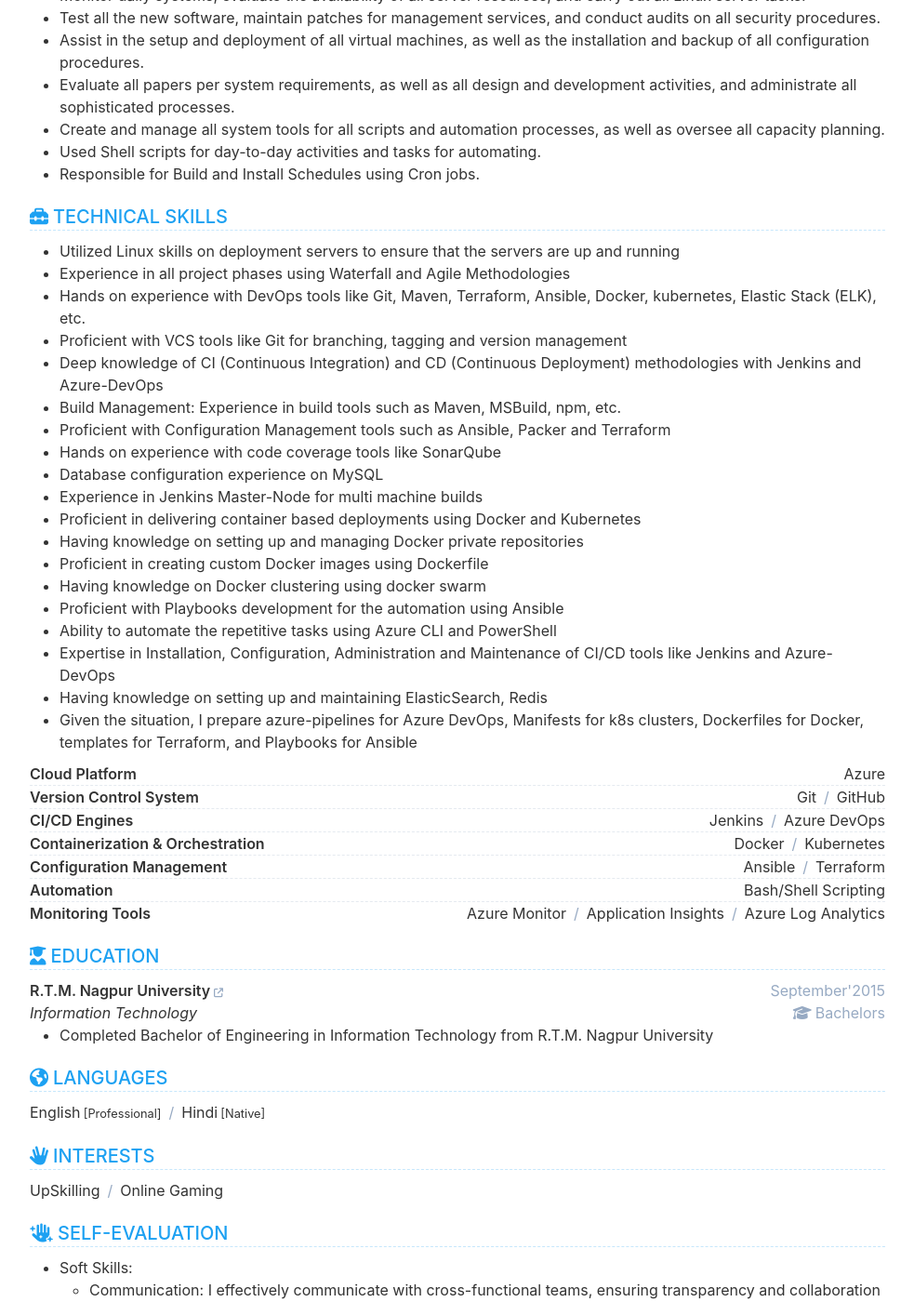
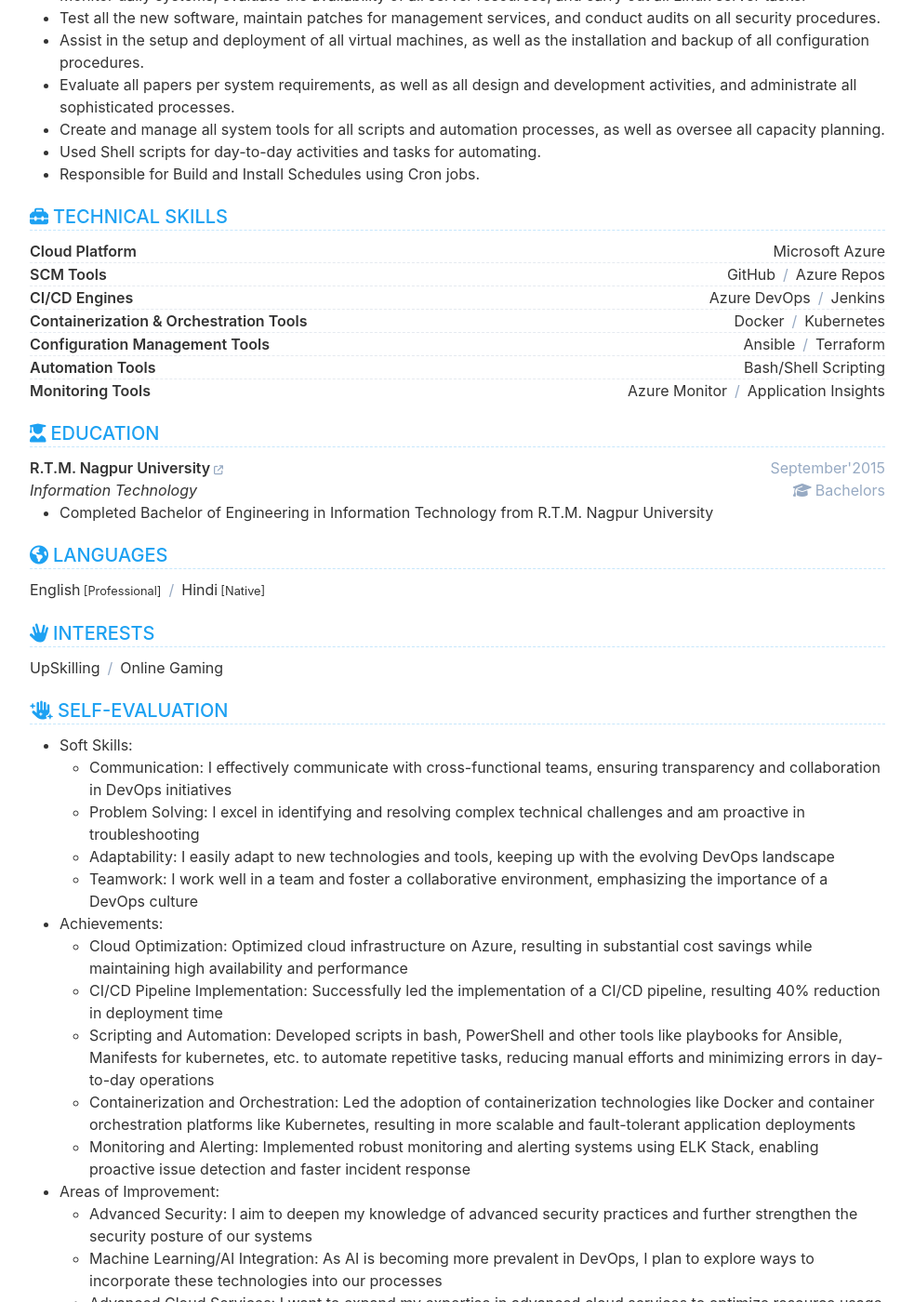
Before and after one commit to Raskinn/Resume, a Jekyll site: the page built from index.html, in a window 1280 px wide and 1400 px high, scrolled down 2362 px. Shown: the whole window at 93% size, without its empty margins (148-1131 px from the left). Built offline with Jekyll 4.4.1, drawn with Linux system fonts in a browser that asks for light colours; some of the changed text lies outside the part shown.

Commit message:
added changes

```diff
--- a/_data/data.yml
+++ b/_data/data.yml
@@ -104,10 +104,10 @@ experience:
       location: Remote, India
       description: |
         Key Roles and Responsibilities:
-        + As a DevOps Engineer my roles and responsibilities revolve around building and deploying Applications.
+        + As a DevOps Engineer my roles and responsibilities revolve around building and deploying various Applications.
         + Also worked with Development and Testing Teams to establish a build schedule, execute the builds, and troubleshoot build failures.
         + Experience in Implementing Continuous Integration pipeline with Azure DevOps.
-        + Experience in working on version control tools like GIT like Created branches, tagging, and providing access permissions to the developers over branches.
+        + Experience in working on version control tools like GIT where I Created branches, tagging, and providing access permissions to the developers over branches.
         + Hands-on experience in building and managing CI/CD pipelines using Azure DevOps, automating deployments with Terraform, YAML, and PowerShell.
         + Deployed and managed containerized applications using Azure Kubernetes Service (AKS) for scalable and resilient microservices architecture.
         + Implemented CI/CD pipelines to automate AKS deployments using Azure DevOps and GitHub Actions.
@@ -233,26 +233,27 @@ skills:
   show: true
   order: 3
   title: Technical Skills
-  description: |
-    + Utilized Linux skills on deployment servers to ensure that the servers are up and running
-    + Experience in all project phases using Waterfall and Agile Methodologies
-    + Hands on experience with DevOps tools like Git, Maven, Terraform, Ansible, Docker, kubernetes, Elastic Stack (ELK), etc.
-    + Proficient with VCS tools like Git for branching, tagging and version management
-    + Deep knowledge of CI (Continuous Integration) and CD (Continuous Deployment) methodologies with Jenkins and Azure-DevOps
-    + Build Management: Experience in build tools such as Maven, MSBuild, npm, etc.
-    + Proficient with Configuration Management tools such as Ansible, Packer and Terraform
-    + Hands on experience with code coverage tools like SonarQube
-    + Database configuration experience on MySQL
-    + Experience in Jenkins Master-Node for multi machine builds
-    + Proficient in delivering container based deployments using Docker and Kubernetes
-    + Having knowledge on setting up and managing Docker private repositories
-    + Proficient in creating custom Docker images using Dockerfile
-    + Having knowledge on Docker clustering using docker swarm
-    + Proficient with Playbooks development for the automation using Ansible
-    + Ability to automate the repetitive tasks using Azure CLI and PowerShell
-    +	Expertise in Installation, Configuration, Administration and Maintenance of CI/CD tools like Jenkins and Azure-DevOps
-    + Having knowledge on setting up and maintaining ElasticSearch, Redis
-    + Given the situation, I prepare azure-pipelines for Azure DevOps, Manifests for k8s clusters, Dockerfiles for Docker, templates for Terraform, and Playbooks for Ansible
+  #description: |
+
+  #  + Utilized Linux skills on deployment servers to ensure that the servers are up and running
+  #  + Experience in all project phases using Waterfall and Agile Methodologies
+  #  + Hands on experience with DevOps tools like Git, Maven, Terraform, Ansible, Docker, kubernetes, Elastic Stack (ELK), etc.
+  #  + Proficient with VCS tools like Git for branching, tagging and version management
+  #  + Deep knowledge of CI (Continuous Integration) and CD (Continuous Deployment) methodologies with Jenkins and Azure-DevOps
+  #  + Build Management: Experience in build tools such as Maven, MSBuild, npm, etc.
+  #  + Proficient with Configuration Management tools such as Ansible, Packer and Terraform
+  #  + Hands on experience with code coverage tools like SonarQube
+  #  + Database configuration experience on MySQL
+  #  + Experience in Jenkins Master-Node for multi machine builds
+  #  + Proficient in delivering container based deployments using Docker and Kubernetes
+  #  + Having knowledge on setting up and managing Docker private repositories
+  #  + Proficient in creating custom Docker images using Dockerfile
+  #  + Having knowledge on Docker clustering using docker swarm
+  #  + Proficient with Playbooks development for the automation using Ansible
+  #  + Ability to automate the repetitive tasks using Azure CLI and PowerShell
+  #  +	Expertise in Installation, Configuration, Administration and Maintenance of CI/CD tools like Jenkins and Azure-DevOps
+  #  + Having knowledge on setting up and maintaining ElasticSearch, Redis
+  #  + Given the situation, I prepare azure-pipelines for Azure DevOps, Manifests for k8s clusters, Dockerfiles for Docker, templates for Terraform, and Playbooks for Ansible
 
   # items:
   #   - name: Skill A
@@ -277,29 +278,29 @@ skills:
   groups:
     - name: Cloud Platform
       item:
-        - Azure
+        - Microsoft Azure
 
-    - name: Version Control System
+    - name: SCM Tools
       item:
-        - Git
         - GitHub
+        - Azure Repos
 
     - name: CI/CD Engines
       item:
+        - Azure DevOps
         - Jenkins
-        - Azure DevOps
 
-    - name: Containerization & Orchestration
+    - name: Containerization & Orchestration Tools
       item:
         - Docker
         - Kubernetes
 
-    - name: Configuration Management
+    - name: Configuration Management Tools
       item:
         - Ansible
         - Terraform
 
-    - name: Automation
+    - name: Automation Tools
       item:
         - Bash/Shell Scripting
 
@@ -307,7 +308,7 @@ skills:
       item:
         - Azure Monitor
         - Application Insights
-        - Azure Log Analytics
+        #- Azure Log Analytics
 
 education:
   show: true
```
